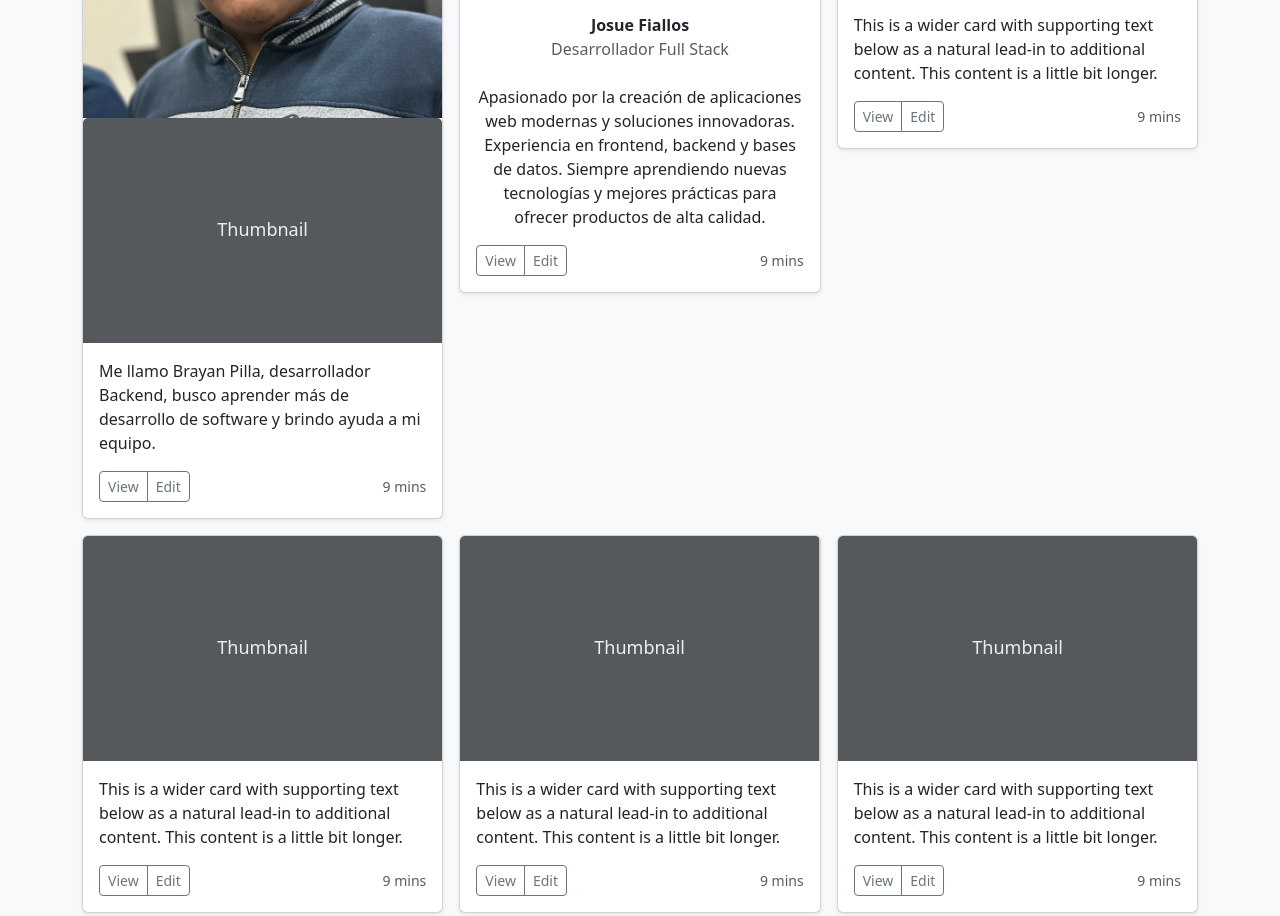
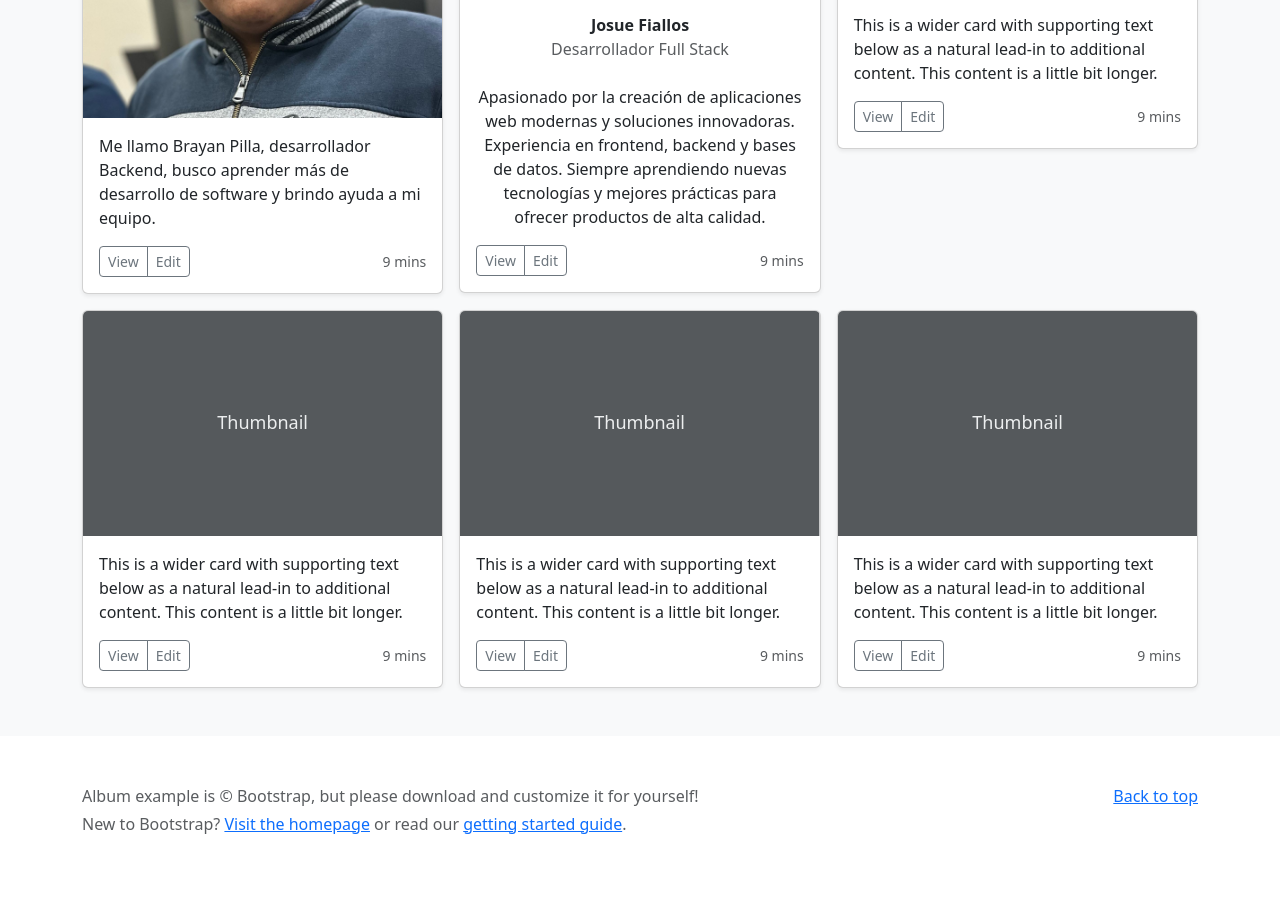
Before and after one commit to InkyWinkR/PracticaManejo, a plain HTML site: page album/index.html in a window 1280 px wide. Shown: the part 1306-2222 px from the top of the page. After the commit the page ends 2190 px from the top, so only its background shows below. Drawn offline with Linux system fonts and the light colour scheme.

Commit message:
Se corrigio un error al mostrar la imagen 4

```diff
--- a/album/index.html
+++ b/album/index.html
@@ -265,7 +265,6 @@
         <div class="col">
           <div class="card shadow-sm">
             <img src="../images/Brayan.jpeg" alt="imagen de Brayan" class="bd-placeholder-img card-img-top">
-            <svg class="bd-placeholder-img card-img-top" width="100%" height="225" xmlns="http://www.w3.org/2000/svg" role="img" aria-label="Placeholder: Thumbnail" preserveAspectRatio="xMidYMid slice"><title>Placeholder</title><rect width="100%" height="100%" fill="#55595c"/><text x="50%" y="50%" fill="#eceeef" dy=".3em">Thumbnail</text></svg>
             <div class="card-body">
               <p class="card-text">Me llamo Brayan Pilla, desarrollador Backend, busco aprender más de desarrollo de software y brindo ayuda a mi equipo.</p>
               <div class="d-flex justify-content-between align-items-center">
```
